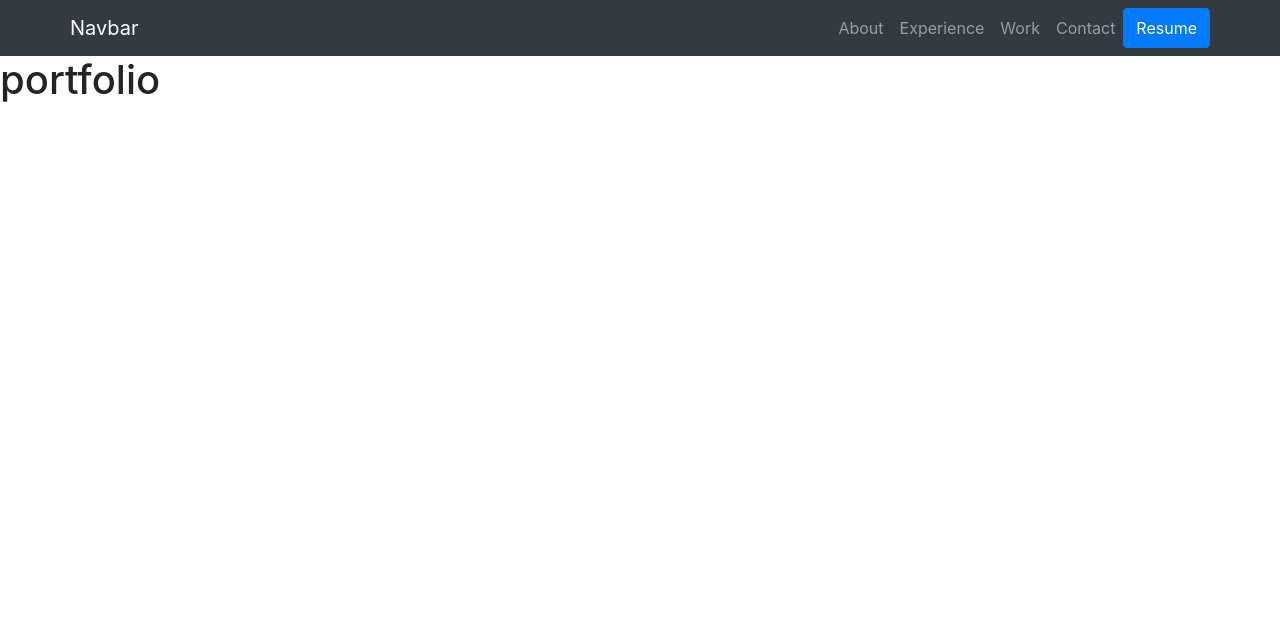
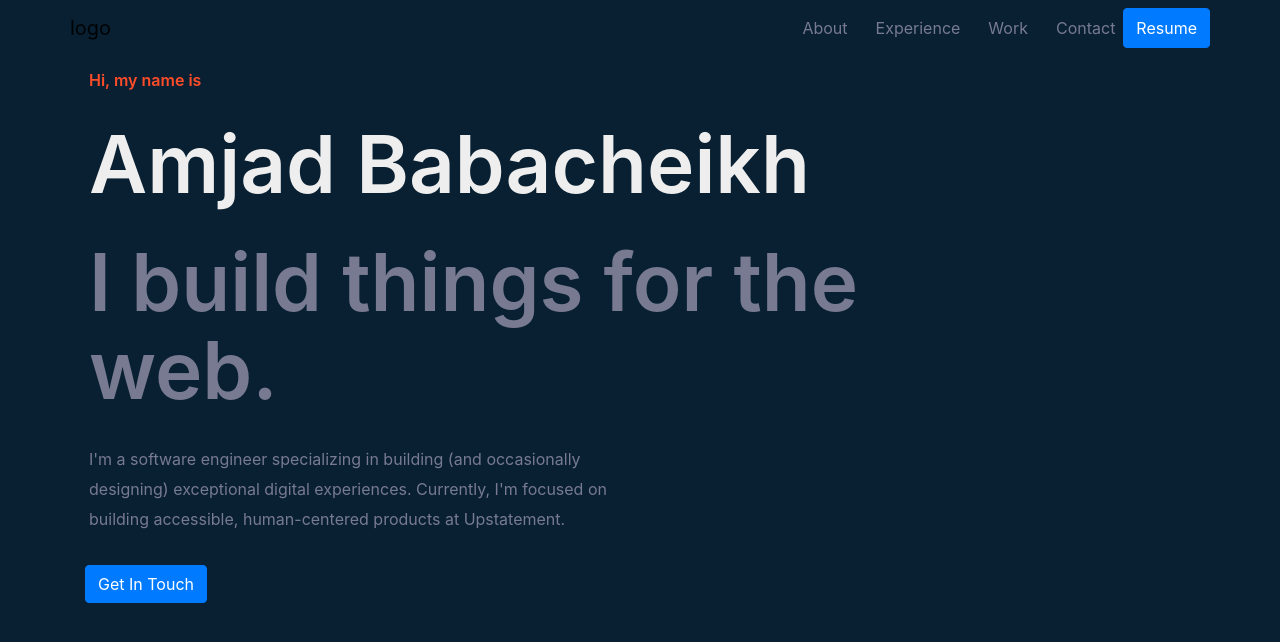
Before and after one commit to AmjadBabacheikh/portfolio, a React (Create React App) app: page / in a window 1280 px wide. Shown: the top 642 px of the page. Built offline with nearby package versions, Linux system fonts and the light colour scheme.

Commit message:
feat: added HomeScreen

```diff
--- a/package.json
+++ b/package.json
@@ -11,6 +11,7 @@
     "react-bootstrap": "^1.6.1",
     "react-dom": "^17.0.2",
     "react-router-bootstrap": "^0.25.0",
+    "react-router-dom": "^5.2.0",
     "react-scripts": "4.0.3",
     "web-vitals": "^1.1.2"
   },
--- a/public/index.html
+++ b/public/index.html
@@ -4,10 +4,10 @@
     <meta charset="utf-8" />
     <link rel="icon" href="%PUBLIC_URL%/favicon.ico" />
     <link
-            rel="stylesheet"
-            href="https://maxcdn.bootstrapcdn.com/bootstrap/4.5.0/css/bootstrap.min.css"
-            integrity="sha384-9aIt2nRpC12Uk9gS9baDl411NQApFmC26EwAOH8WgZl5MYYxFfc+NcPb1dKGj7Sk"
-            crossorigin="anonymous"
+      rel="stylesheet"
+      href="https://maxcdn.bootstrapcdn.com/bootstrap/4.5.0/css/bootstrap.min.css"
+      integrity="sha384-9aIt2nRpC12Uk9gS9baDl411NQApFmC26EwAOH8WgZl5MYYxFfc+NcPb1dKGj7Sk"
+      crossorigin="anonymous"
     />
     <meta name="viewport" content="width=device-width, initial-scale=1" />
     <meta name="theme-color" content="#000000" />
@@ -17,7 +17,7 @@
     />
     <link rel="apple-touch-icon" href="%PUBLIC_URL%/logo192.png" />
     <link rel="manifest" href="%PUBLIC_URL%/manifest.json" />
-    <title>React App</title>
+    <title>Amjad Babacheikh</title>
   </head>
   <body>
     <div id="root"></div>
--- a/src/App.js
+++ b/src/App.js
@@ -1,10 +1,18 @@
+import { BrowserRouter as Router, Route, Switch } from "react-router-dom";
+import { Container } from "react-bootstrap";
+import HomeScreen from "./screens/HomeScreen";
 import Header from "./components/Header";
+
 const App = () => {
   return (
-    <div>
+    <Router>
       <Header />
-      <h1>portfolio</h1>
-    </div>
+      <main>
+        <Container className="py-3">
+          <Route path="/" component={HomeScreen} exact />
+        </Container>
+      </main>
+    </Router>
   );
 };
 
--- /dev/null
+++ b/src/components/Header.css
@@ -0,0 +1,15 @@
+.nav-color {
+  background-color: #082032;
+}
+.navbar-light .navbar-nav .nav-link {
+  color: #787a91;
+  padding-left: 20px;
+}
+
+.navbar-light .navbar-nav .nav-link:hover,
+.navbar-light .navbar-nav .nav-link:visited,
+.navbar-light .navbar-nav .nav-link:link,
+.navbar-light .navbar-nav .nav-link:active {
+  color: #787a91;
+  padding-left: 20px;
+}
--- a/src/components/Header.js
+++ b/src/components/Header.js
@@ -1,11 +1,12 @@
 import React from "react";
 import { Navbar, Nav, Container, Button } from "react-bootstrap";
+import "./Header.css";
 const Header = () => {
   return (
     <div>
-      <Navbar bg="dark" variant="dark">
+      <Navbar className="nav-color">
         <Container>
-          <Navbar.Brand href="#home">Navbar</Navbar.Brand>
+          <Navbar.Brand href="#home">logo</Navbar.Brand>
           <Nav className="me-auto">
             <Nav.Link href="#home">About</Nav.Link>
             <Nav.Link href="#features">Experience</Nav.Link>
--- a/src/index.css
+++ b/src/index.css
@@ -1,5 +1,21 @@
 html {
-    padding: 0px;
-    margin: 0px;
-    box-sizing: content-box;
+  padding: 0px;
+  margin: 0px;
+  box-sizing: content-box;
 }
+main {
+  min-height: 80vh;
+}
+
+body {
+  background-color: #082032;
+}
+h1,
+h2,
+h3,
+h4,
+h5,
+h6 {
+  font-weight: 600;
+  line-height: 1.1;
+}
--- /dev/null
+++ b/src/screens/HomeScreen.css
@@ -0,0 +1,22 @@
+.init {
+  color: #ff4c29;
+  margin: 0px 0px 30px 4px;
+  font-size: clamp(var(--fz-sm), 5vw, var(--fz-md));
+}
+.big-heading {
+  color: #eeeeee;
+  margin: 0px;
+  font-size: clamp(40px, 8vw, 80px);
+  margin: 0px 0px 30px 4px;
+}
+.big-heading-title {
+  color: #787a91;
+  margin: 0px 0px 30px 4px;
+  font-size: clamp(40px, 8vw, 80px);
+}
+.presentation-para {
+  margin: 0px 0px 30px 4px;
+  max-width: 540px;
+  color: #787a91;
+  line-height: 1.9;
+}
--- /dev/null
+++ b/src/screens/HomeScreen.js
@@ -0,0 +1,23 @@
+import React from "react";
+import { Row, Col, Button } from "react-bootstrap";
+import "./HomeScreen.css";
+
+const HomeScreen = () => {
+  return (
+    <Row>
+      <Col md={10}>
+        <h1 className="init">Hi, my name is</h1>
+        <h2 className="big-heading">Amjad Babacheikh</h2>
+        <h3 className="big-heading-title">I build things for the web.</h3>
+        <p className="presentation-para">
+          I'm a software engineer specializing in building (and occasionally
+          designing) exceptional digital experiences. Currently, I'm focused on
+          building accessible, human-centered products at Upstatement.
+        </p>
+        <Button>Get In Touch</Button>
+      </Col>
+    </Row>
+  );
+};
+
+export default HomeScreen;
```
Also changed, not shown: src/App.css (added), 1 other file (tests, documents, lock files or other folders).
